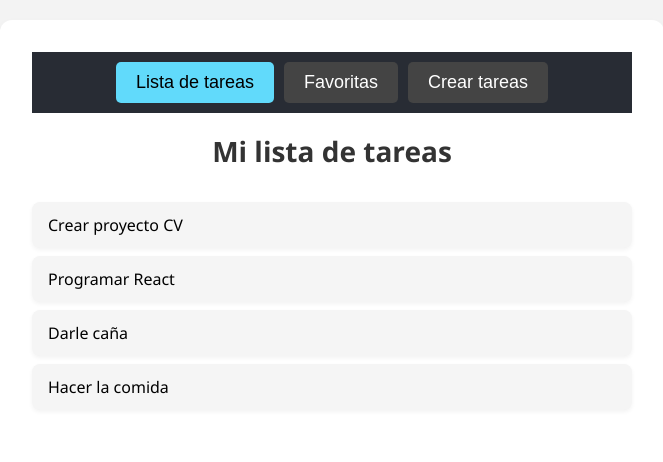
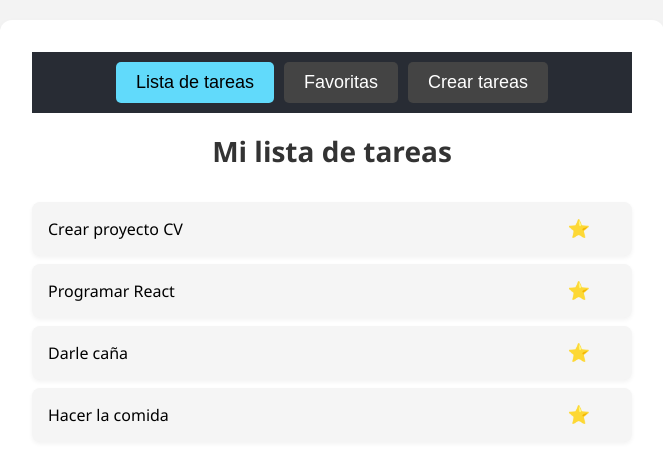
Before and after one commit to laura-gavilan/react-todo-app, a React (Vite) app: page / in a window 1280 px wide. Shown: the top 462 px of the page, without its empty margins (308-971 px from the left). Built offline with nearby package versions, Linux system fonts and the light colour scheme.

Commit message:
feat(todos): add delete and favorite actions for todos

```diff
--- a/src/App.jsx
+++ b/src/App.jsx
@@ -45,12 +45,25 @@
         setTodos((prev) => [...prev, newTodo]);
     };
 
-    const toggleTodo = (id) => {
+    const onToggleTodo = (id) => {
         const updatedTodos = todos.map((todo) => {
-            return todo.id === id ? {...todo, done: !todo.done} : todo
+            return todo.id === id ? { ...todo, done: !todo.done } : todo
         });
 
         setTodos(updatedTodos);
+    };
+
+    const onToggleFavorite = (id) => {
+        const updatedTodos = todos.map((todo) => {
+            return todo.id === id ? { ...todo, favorite: !todo.favorite } : todo;
+        });
+
+        setTodos(updatedTodos);
+    };
+
+    const onDeleteTodo = (id) => {
+        const filtered = todos.filter(todo => todo.id !== id);
+        setTodos(filtered);
     };
 
     return (
@@ -58,7 +71,12 @@
             <Navigation activeTab={activeTab} setActiveTab={setActiveTab} />
             <h1 className="app-title">Mi lista de tareas</h1>
 
-            {activeTab === Tabs.TODOS && <TodoList toggleTodo={toggleTodo} todos={todos} />}
+            {activeTab === Tabs.TODOS && <TodoList
+                todos={todos}
+                onToggleTodo={onToggleTodo}
+                onDeleteTodo={onDeleteTodo}
+                onToggleFavorite={onToggleFavorite}
+            />}
 
             {activeTab === Tabs.FAVORITES && <h2>Pestaña: Favoritos</h2>}
 
--- a/src/components/TodoItem/TodoItem.jsx
+++ b/src/components/TodoItem/TodoItem.jsx
@@ -5,13 +5,34 @@
 //Favorito
 
 
-export const TodoItem = ({todo, toggleTodo})=> {
+export const TodoItem = ({ todo, onToggleTodo, onDeleteTodo, onToggleFavorite }) => {
     return (
-        <div className={`todo-item ${todo.done ? "done" : ""}`} onClick={() => toggleTodo(todo.id)}>
+        <div
+            className={`todo-item ${todo.done ? "done" : ""}`}
+            onClick={() => onToggleTodo(todo.id)}>
+
             <span className="todo-text">{todo.text}</span>
 
-            <div className="todo-actions"></div>
+            <div className="todo-actions">
+                <button
+                    className={`favorite-btn ${todo.favorite ? "active" : ""}`}
+                    onClick={(event) => {
+                        event.stopPropagation();
+                        onToggleFavorite(todo.id)
+                    }} >
+
+                    {todo.favorite ? "⭐" : "⭐"}
+                </button>
+
+                <button
+                    className="delete-btn"
+                    title="Eliminar"
+                    onClick={(event) => {
+                        event.stopPropagation();
+                        onDeleteTodo(todo.id)
+                    }}>
+                </button>
+            </div>
         </div>
-
-    )
-}
+    );
+};
--- a/src/components/TodoList/TodoList.jsx
+++ b/src/components/TodoList/TodoList.jsx
@@ -11,9 +11,12 @@
             {props.todos.map(todo => {
                 return (
                     <TodoItem
-                    key={todo.id}
-                    toggleTodo={props.toggleTodo}
-                    todo={todo} />
+                        key={todo.id}
+                        todo={todo}
+                        onToggleTodo={props.onToggleTodo}
+                        onDeleteTodo={props.onDeleteTodo}
+                        onToggleFavorite={props.onToggleFavorite}
+                    />
                 )
             })}
         </div>
```
